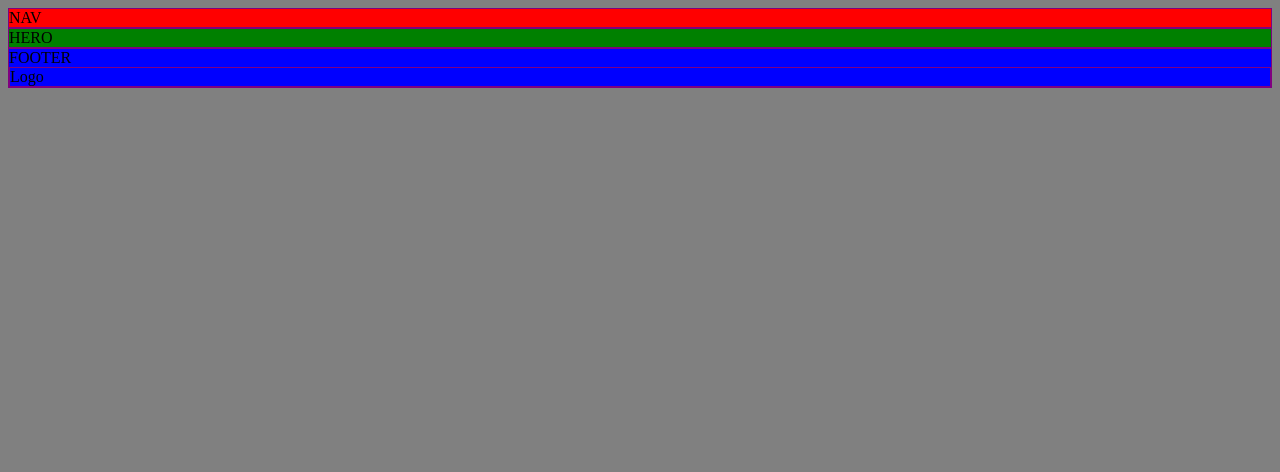
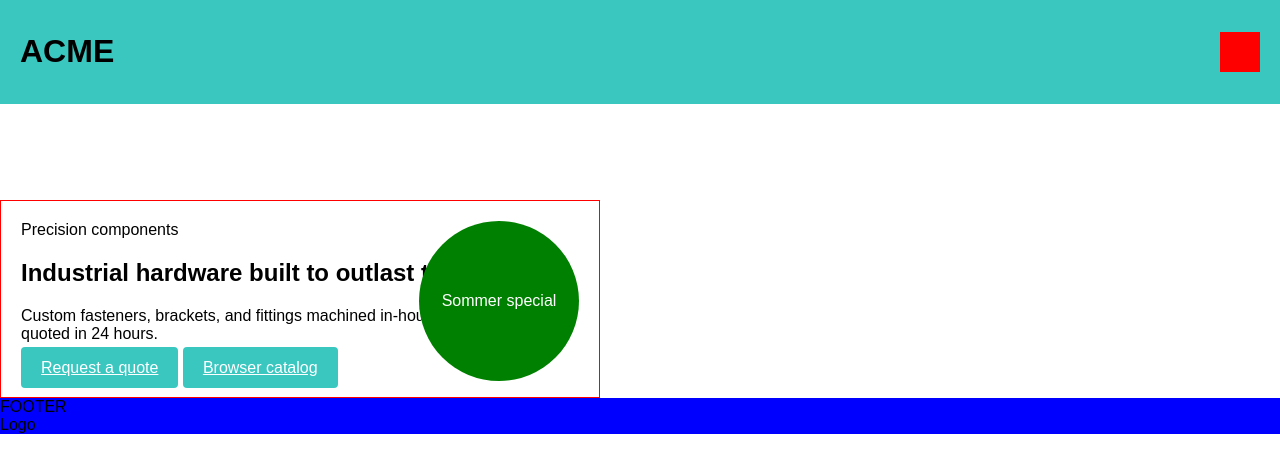
Before and after one commit to HerrHansen/hcj-01-260427, a plain HTML site: page acme-project/index.html in a window 1280 px wide. Drawn offline with Linux system fonts and the light colour scheme.

Commit message:
Tag 4 - Positionierung

```diff
--- a/acme-project/index.html
+++ b/acme-project/index.html
@@ -5,40 +5,33 @@
     <meta charset="UTF-8">
     <meta name="viewport" content="width=device-width, initial-scale=1.0">
     <title>Document</title>
-    <style>
-        body {
-            background-color: grey;
-        }
-
-        div {
-            border: 1px solid purple;
-        }
-
-        .nav {
-            background-color: red;
-        }
-
-        .hero {
-            background-color: green;
-        }
-
-        .footer {
-            background-color: blue;
-        }
-
-
-    </style>
+    <link rel="stylesheet" href="styles/reset.css">
+    <link rel="stylesheet" href="styles/main.css">
 </head>
 
 <body>
     <!-- Unser erstes Element "dev" -->
     <div class="nav">
-        NAV
+        <h1>ACME</h1>
+        <div class="wf-box"></div>
     </div>
 
     <div class="hero">
-        HERO
+        <div class="banner">Sommer special</div>
+        Precision components
+
+        <h2>
+            Industrial hardware built to outlast the job.
+        </h2>
+        <p>
+            Custom fasteners, brackets, and fittings machined in-house since 1978 — quoted in 24 hours.
+        </p>
+        <div>
+            <a href="#" class="btn">Request a quote</a>
+            <a href="#" class="btn">Browser catalog</a>
+        </div>
     </div>
+
 
     <div class="footer">
         FOOTER
--- /dev/null
+++ b/acme-project/styles/main.css
@@ -0,0 +1,65 @@
+body {
+    padding-top: 200px;
+}
+
+.nav {
+    position: fixed;
+    width: 100%;
+    top: 0;
+
+    /* Auto layout */
+    display: flex;
+    flex-direction: row;
+    justify-content: space-between;
+    align-items: center;
+    padding: 12px 20px;
+
+
+    background: #39c7c0;
+
+}
+
+.wf-red {
+    background-color: rgb(255, 125, 125);
+}
+
+.wf-box {
+    width: 40px;
+    height: 40px;
+    background-color: red;
+}
+
+.hero {
+    position: relative;
+    padding: 20px;
+    border: 1px solid red;
+    max-width: 600px;
+}
+
+.banner {
+    position: absolute;
+    top: 20px;
+    right: 20px;
+    background-color: green;
+    width: 160px;
+    height: 160px;
+    color: white;
+    display: flex;
+    justify-content: center;
+    align-items: center;
+    border-radius: 50%;
+}
+
+.footer {
+    background-color: blue;
+}
+
+
+.btn {
+    background-color: #39c7c0;
+    color: white;
+    padding: 12px 20px;
+    border: none;
+    border-radius: 4px;
+    cursor: pointer;
+}
--- /dev/null
+++ b/acme-project/styles/reset.css
@@ -0,0 +1,12 @@
+html, body {
+    margin: 0;
+    padding: 0;
+}
+
+html {
+    font-family: sans-serif;
+}
+
+* {
+    box-sizing: border-box;
+}
```
Also changed, not shown: test/index.html (added, +84 -0 lines).
